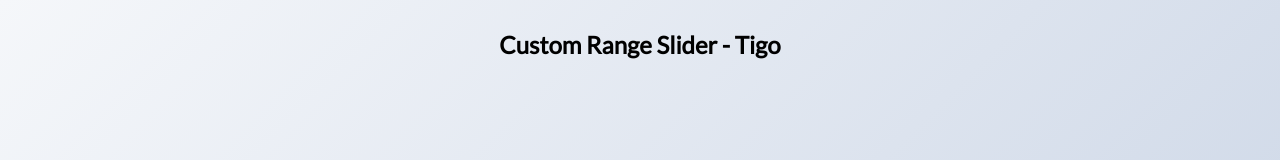
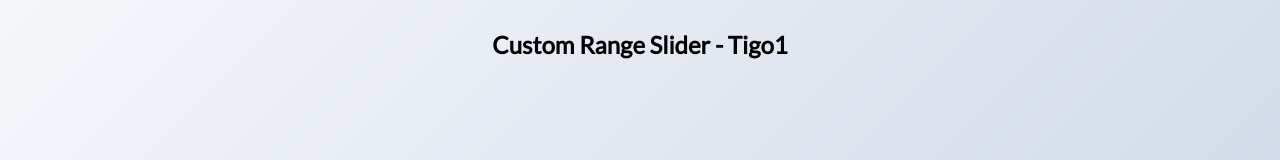
Before and after one commit to mafia01120/github_test, a plain HTML site: page custom-range-slider/index.html in a window 1280 px wide. Shown: the top 160 px of the page. Drawn offline with Linux system fonts and the light colour scheme.

Commit message:
Changed_title

```diff
--- a/custom-range-slider/index.html
+++ b/custom-range-slider/index.html
@@ -7,7 +7,7 @@
     <title>Custom Range Slider</title>
   </head>
   <body>
-    <h2>Custom Range Slider - Tigo</h2>
+    <h2>Custom Range Slider - Tigo1</h2>
     <div class="range-container">
       <input type="range" id="range" min="0" max="100">
       <label for="range">50</label>
```
